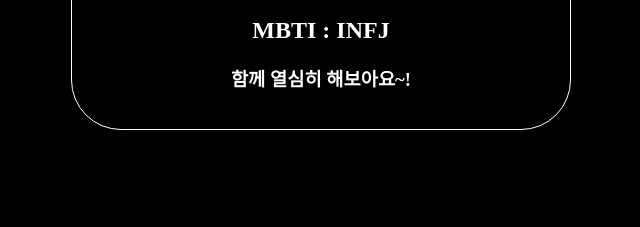
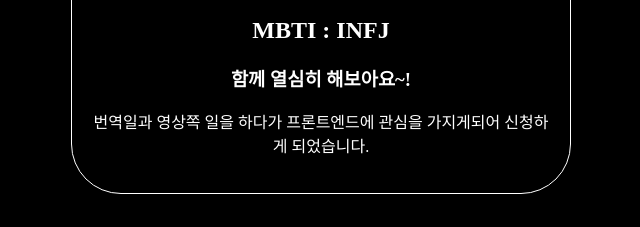
Before and after one commit to nokcha11/introduce, a plain HTML site: page index.html in a window 1280 px wide. Shown: the part 344-571 px from the top of the page, without its empty margins (419-1059 px from the left). Drawn offline with Linux system fonts and the light colour scheme.

Commit message:
📝 p태그 추가

```diff
--- a/index.html
+++ b/index.html
@@ -14,6 +14,7 @@
       <h2>SEO YEO JIN</h2>
       <h2>MBTI : INFJ</h2>
       <h3>함께 열심히 해보아요~!</h3>
+      <p>번역일과 영상쪽 일을 하다가 프론트엔드에 관심을 가지게되어 신청하게 되었습니다.</p>
     </div>
     <div class="box-git">
       <img src="./images/gitgub.png" alt="github logo">
```
